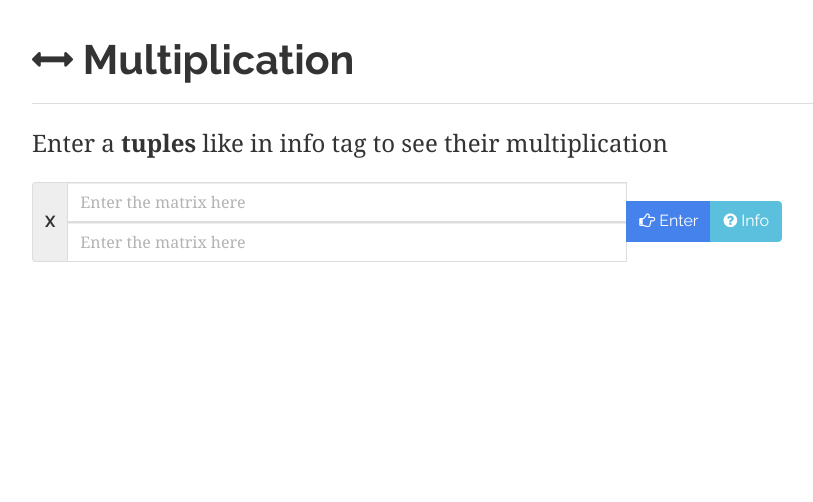
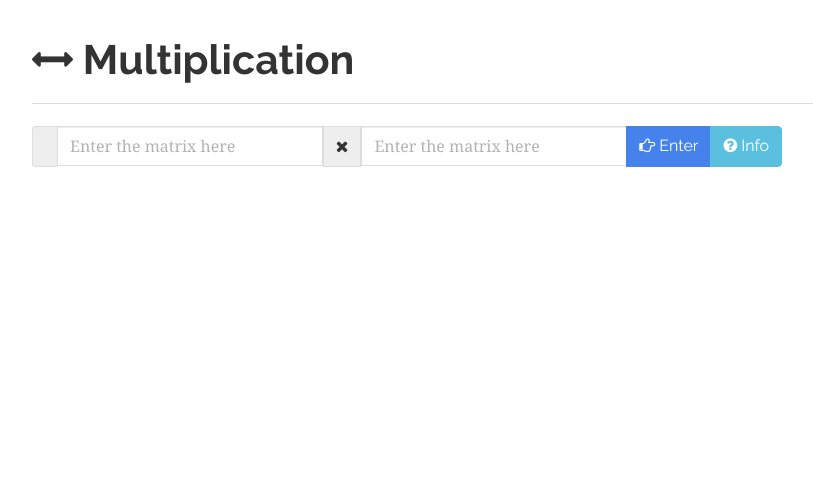
Before and after one commit to marianpetruk/Discrete_Math_project, a Flask app: page /multiplication in a window 1280 px wide. Shown: the part 67-569 px from the top of the page, without its empty margins (38-851 px from the left). Run offline with Flask 2, Linux system fonts and the light colour scheme; some libraries are stand-ins or nearby versions.

Commit message:
better layout. fixed bug

```diff
--- a/app.py
+++ b/app.py
@@ -6,7 +6,7 @@ import truth_table
 import relations
 import Warshalla
 import Combinatorics
-import multiplication
+import multimatrix
 
 app = Flask(__name__)
 
@@ -120,9 +120,8 @@ def multiplication():
         return render_template(path, result=None, query1="", query2="", errors=["  Expression can`t be empty",
                                                                                 "  Вираз не може бути пустим"][lg_val], lg=lg if lg else "en")
     else:
-        res, e = multiplication.main(data1, data2, lg_val)
+        res, e = multimatrix.main(data1, data2, lg_val)
         return render_template(path, result=res, query1=data1, query2=data2, errors=e, lg=lg if lg else "en")
-    #
 
 
 @app.route('/combinatorics', methods=['GET', 'POST'])
--- a/templates/layouts/main.html
+++ b/templates/layouts/main.html
@@ -304,7 +304,7 @@
                                 <li {% if request.endpoint=='warshall' %} class="active" {% endif %}><a class="noselect" href="/warshall?lg=uk"><i class="fa fa-wikipedia-w" aria-hidden="true"></i> Алгоритм Уоршала</a></li>
                                 <li {% if request.endpoint=='relations' %} class="active" {% endif %}><a class="noselect" href="/relations?lg=uk"><i class="fa fa-arrows-h" aria-hidden="true"></i> Перевірка відношень</a></li>
                                 <li {% if request.endpoint=='combinatorics' %} class="active" {% endif %}><a class="noselect" href="/combinatorics?lg=uk"><i class="fa fa-sliders" aria-hidden="true"></i> Комбінаторика</a></li>
-                                <li {% if request.endpoint=='multiplication' %} class="active" {% endif %}><a class="noselect" href="/multiplication?lg=uk"><i class="glyphicon glyphicon-remove" aria-hidden="true"></i>Множення матриць</a></li>
+                                <li {% if request.endpoint=='multiplication' %} class="active" {% endif %}><a class="noselect" href="/multiplication?lg=uk"><i class="fa-times" aria-hidden="true"></i>Множення матриць</a></li>
                             </ul>
                         </li>
                         {%else%}
@@ -317,7 +317,7 @@
                                 <li {% if request.endpoint=='warshall' %} class="active" {% endif %}><a class="noselect" href="{{ url_for('warshall') }}"><i class="fa fa-wikipedia-w" aria-hidden="true"></i> Warshall algorithm</a></li>
                                 <li {% if request.endpoint=='check_relation' %} class="active" {% endif %}><a class="noselect" href="{{ url_for('check_relation') }}"><i class="fa fa-arrows-h" aria-hidden="true"></i> Relation checker</a></li>
                                 <li {% if request.endpoint=='combinatorics' %} class="active" {% endif %}><a class="noselect" href="{{ url_for('combinatorics') }}"><i class="fa fa-sliders" aria-hidden="true"></i> Combinatorics</a></li>
-                                <li {% if request.endpoint=='multiplication' %} class="active" {% endif %}><a class="noselect" href="{{ url_for('multiplication') }}"><i class="glyphicon glyphicon-remove" aria-hidden="true"></i> Multiplication</a></li>
+                                <li {% if request.endpoint=='multiplication' %} class="active" {% endif %}><a class="noselect" href="{{ url_for('multiplication') }}"><i class="fa-times" aria-hidden="true"></i> Multiplication</a></li>
                             </ul>
                         </li>
                         {%endif%}
--- a/templates/pages/placeholder.multiplication.html
+++ b/templates/pages/placeholder.multiplication.html
@@ -5,21 +5,27 @@
 <div class="row">
     <div class="col-md-8">
         <form action='multiplication' method='POST'>
-            <div class="form-group">
-                <label class="control-label lead">Enter a <b>tuples</b> like in info tag to see their multiplication</label>
-                    <div class="input-group">
-                        <span class="input-group-addon"><b>X</b></span>
-                        <input class="form-control" type='text' name='matrix1' id='matrix1' {%if query1%}value={{ query1 }}{% endif %} placeholder="Enter the matrix here">
-                        <input class="form-control" type='text' name='matrix2' id='matrix2' {%if query2%}value={{ query2 }}{% endif %} placeholder="Enter the matrix here">
-                        <span class="input-group-btn">
-                            <button class="btn btn-primary" type="submit" name='submit'><i class="fa fa-hand-o-right" aria-hidden="true"></i> Enter</button>
-                            <a href="#" class="btn btn-info" id="info_button"><i class="fa fa-question-circle" aria-hidden="true"></i> Info</a>
-                        </span>
-                    </div>
+            <div class="input-group">
+                <span class="input-group-addon"></span>
+                <input class="form-control" type='text' name='matrix1' id='matrix1' {%if query%}value={{ query }}{% endif %} placeholder="Enter the matrix here">
+                <span class="input-group-addon"> <i class="fa fa-times" aria-hidden="true"></i></span>
+                <input class="form-control" type='text' name='matrix2' id='matrix2' {%if query%}value={{ query }}{% endif %} placeholder="Enter the matrix here">
+                <span class="input-group-btn">
+                <button class="btn btn-primary" type="submit" name='submit'><i class="fa fa-hand-o-right" aria-hidden="true"></i> Enter</button>
+                <a href="#" class="btn btn-info" id="info_button"><i class="fa fa-question-circle" aria-hidden="true"></i> Info</a>
+                </span>
             </div>
+
         </form>
 
-
+        <div class="animated zoomOut alert alert-dismissible alert-info" id="info_table" style="display:none;">
+           <p class="text-center font-custom">
+              <strong><span class="lead"><i class="fa fa-hand-paper-o" aria-hidden="true"></i>Important!</span></strong>
+              <br> Your expression must be like
+           <pre>(1,1),(2,3),(1,2)</pre>
+           <pre>(1,5)(3,4)(5,3)</pre>
+           </p>
+        </div>
         {%if errors%}
         <div class="panel panel-success animated fadeIn">
             <div class="panel-heading">
```
Also changed, not shown: templates/pages/placeholder.multiplication_uk.html (+13 -8 lines), static/python/multimatrix.py (renamed from static/python/multiplication.py).
